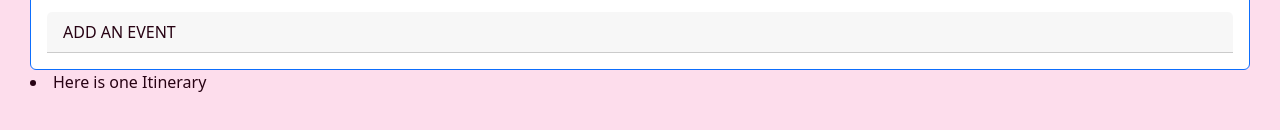
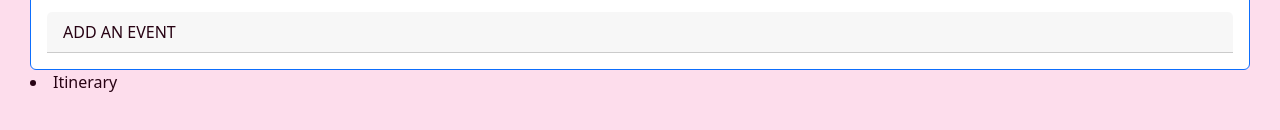
Before and after one commit to yumejensen/greenfield-budget-planner, a React app: page /itineraries in a window 1280 px wide. Shown: the part 414-544 px from the top of the page. Built offline with nearby package versions, Linux system fonts and the light colour scheme.

Commit message:
Had to scrap Itinerary, could not make connection to Add Trip  button

```diff
--- a/src/client/components/itinerary-components/Itinerary.jsx
+++ b/src/client/components/itinerary-components/Itinerary.jsx
@@ -1,10 +1,11 @@
 import React from 'react';
 
-function Itinerary(){
-  return (
-    <li>
-      Here is one Itinerary
-    </li>
+
+function Itinerary({trip}){
+  return(
+  <li>
+   Itinerary
+  </li>
   )
 }
 export default Itinerary;
```
